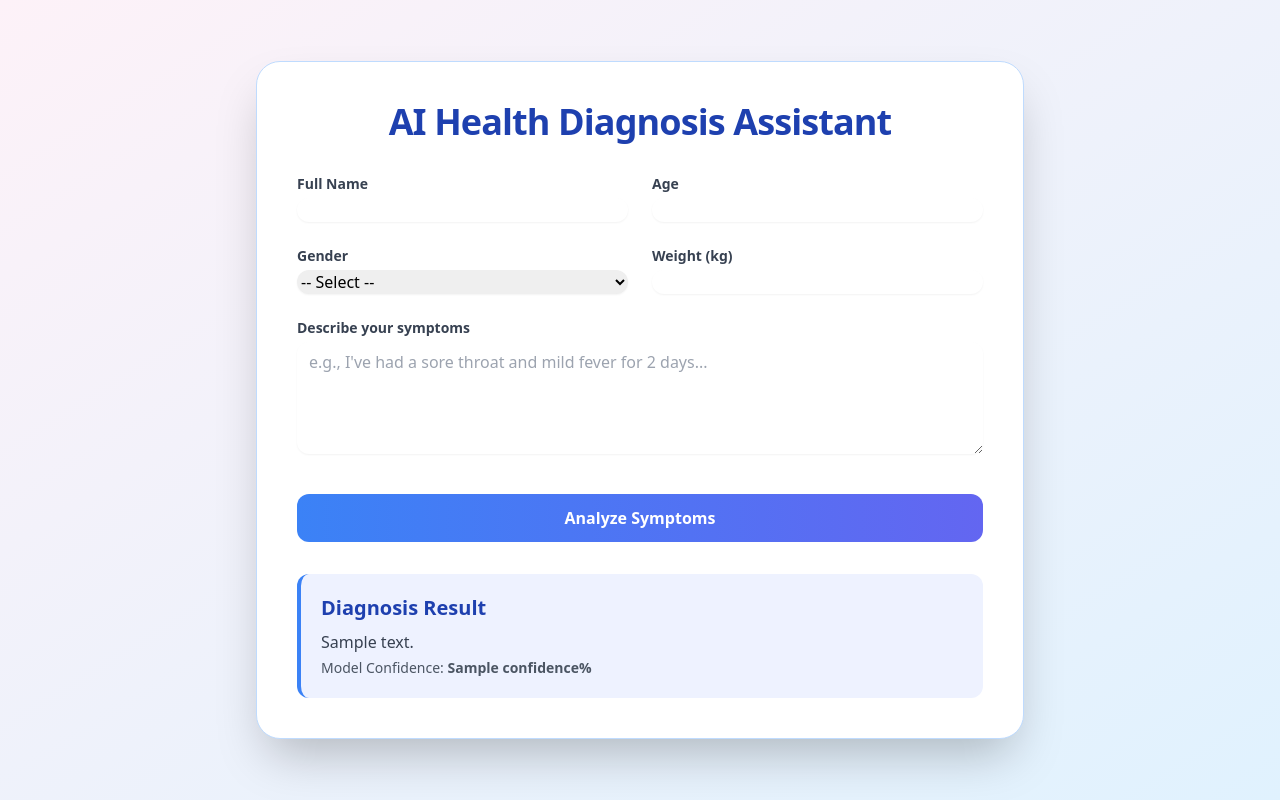
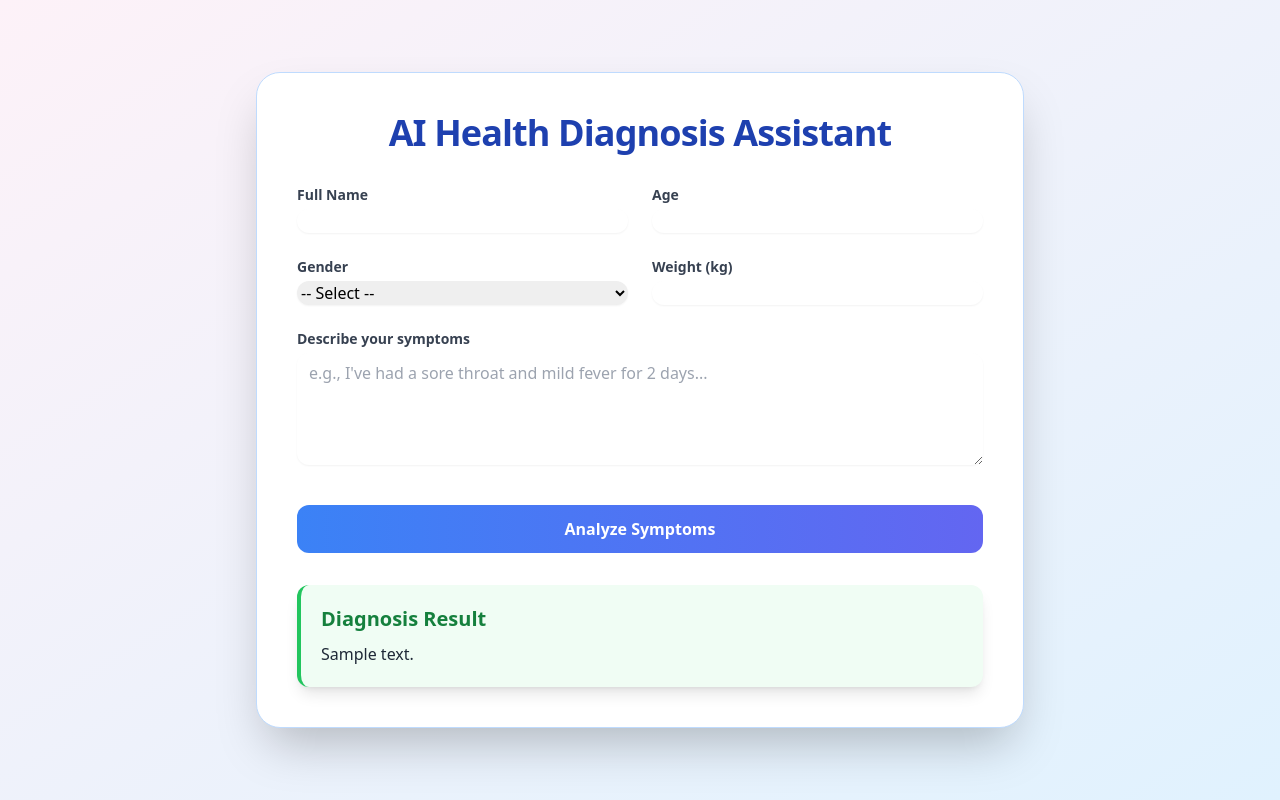
Before and after one commit to RohitThakur2006/-Artificial-Neural-Network-for-Disease-Diagnosis., a Python web app: template DiseaseDiagnosisApp/templates/index.html in a window 1280 px wide. Run offline with Jinja, Linux system fonts and the light colour scheme; the template is opened without the code that fills it: most values are stand-ins (such as "Sample title", 1, 10 or a date in 2020); some libraries are stand-ins or nearby versions.

Commit message:
Update index.html

```diff
--- a/DiseaseDiagnosisApp/templates/index.html
+++ b/DiseaseDiagnosisApp/templates/index.html
@@ -65,12 +65,9 @@
     </form>
 
     {% if prediction_text %}
-    <div id="diagnosisResult" class="mt-8 bg-indigo-50 border-l-4 border-blue-500 p-5 rounded-xl">
-      <h2 class="text-xl font-bold text-blue-800 mb-2">Diagnosis Result</h2>
-      <p class="text-gray-700 text-base">{{ prediction_text }}</p>
-      {% if confidence %}
-      <p class="text-sm text-gray-600 mt-1">Model Confidence: <strong>{{ confidence }}%</strong></p>
-      {% endif %}
+    <div id="diagnosisResult" class="mt-8 bg-green-50 border-l-4 border-green-500 p-5 rounded-xl shadow-lg">
+      <h2 class="text-xl font-bold text-green-700 mb-2">Diagnosis Result</h2>
+      <p class="text-gray-800 text-base leading-relaxed">{{ prediction_text | safe }}</p>
     </div>
     {% endif %}
   </div>
```
